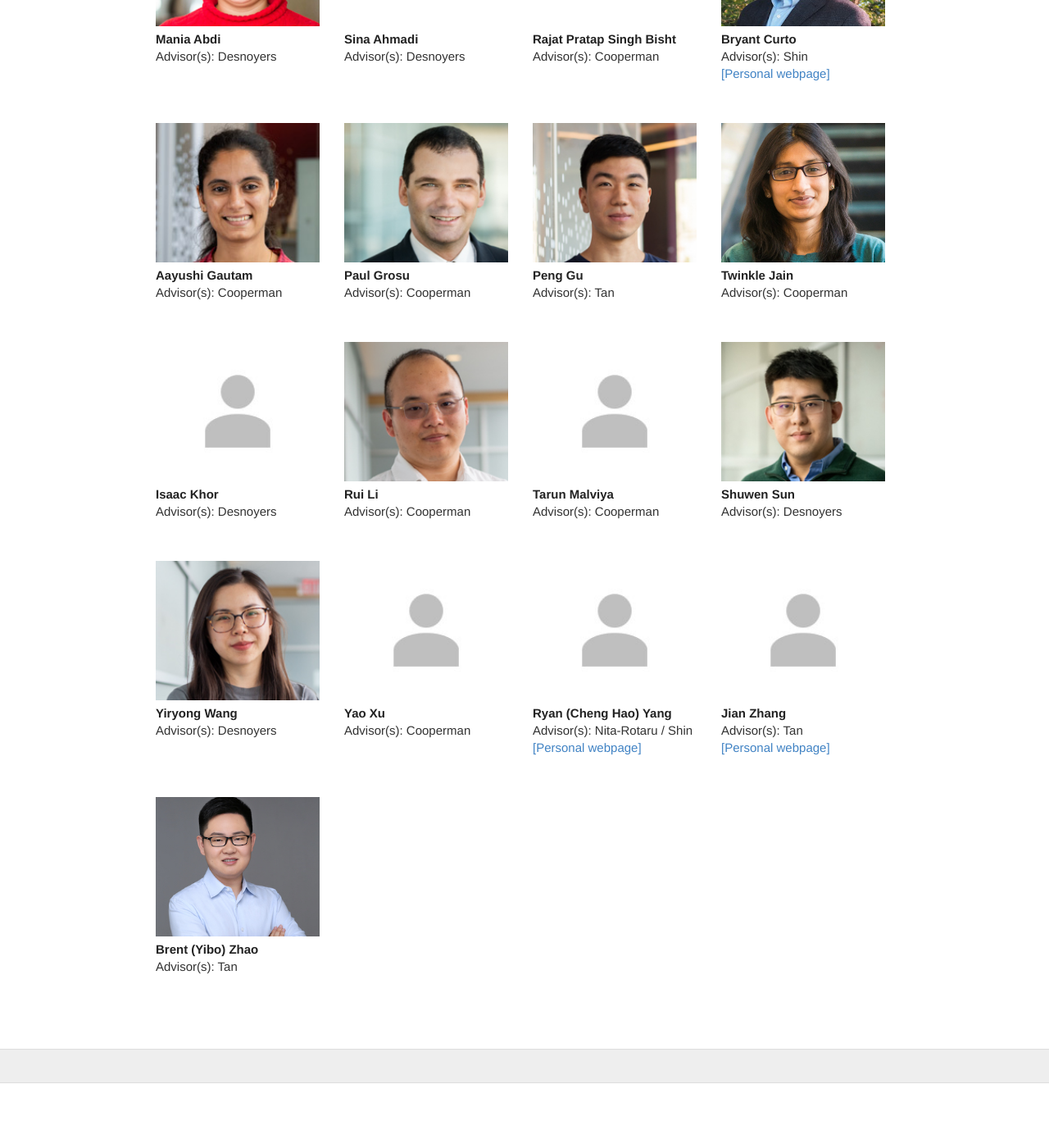
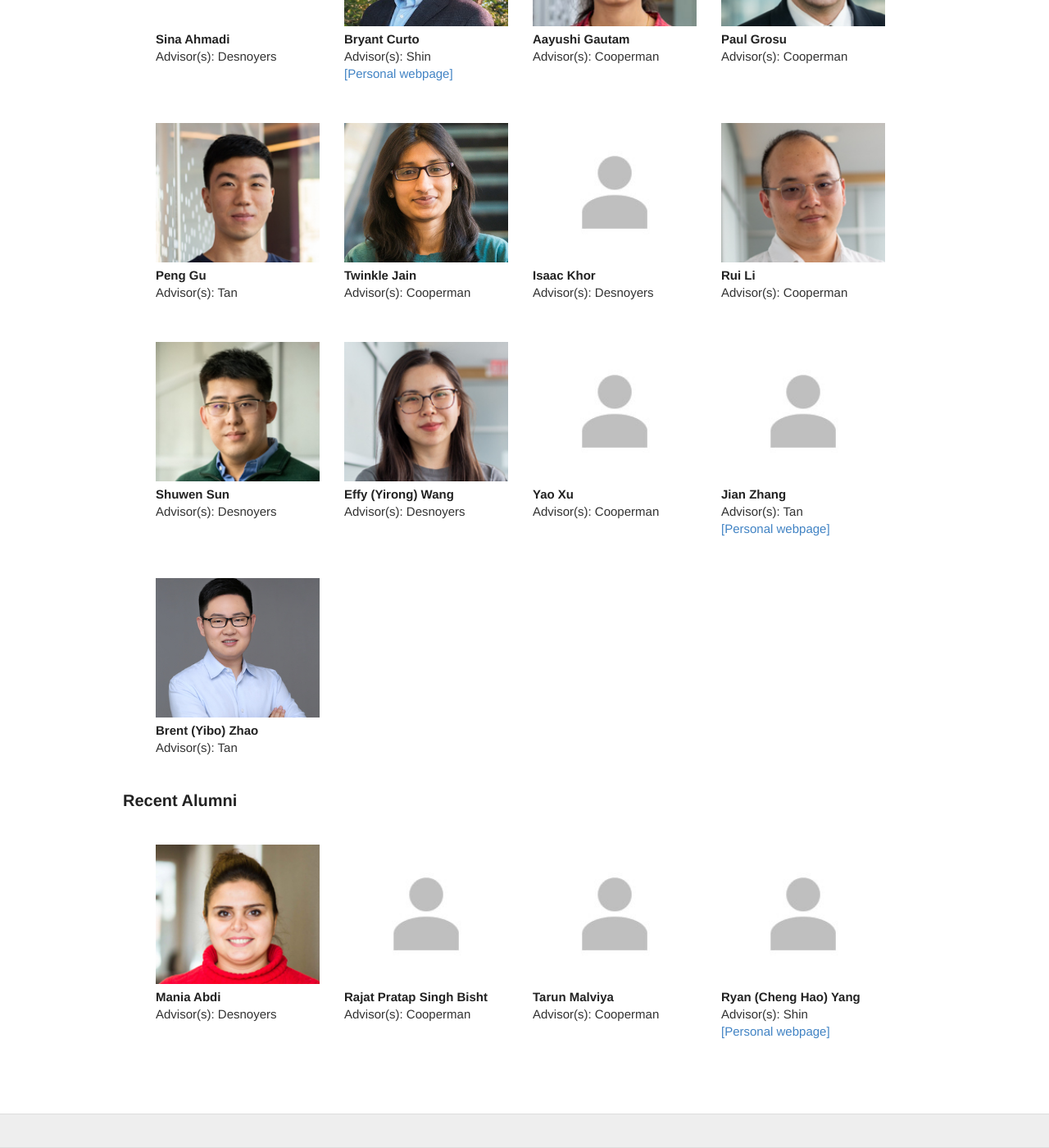
Before and after one commit to neu-srg/neu-srg.github.io, a Jekyll site: the page built from index.html, in a window 1280 px wide and 1400 px high, scrolled down 996 px. Shown: the whole window at 82% size. Built offline with Jekyll 4.4.1, drawn with Linux system fonts in a browser that asks for light colours; before the commit the page ends 2317 px from its top, so only the background shows below that.

Commit message:
student info update

```diff
--- a/_data/students.tsv
+++ b/_data/students.tsv
@@ -2,11 +2,11 @@
 Jian	Zhang	Tan			https://www.khoury.northeastern.edu/home/zhangjian3/ 			TRUE
 Twinkle	Jain	Cooperman				jain.jpg		TRUE
 Yao	Xu	Cooperman						TRUE
-Tarun	Malviya	Cooperman						TRUE
+Tarun	Malviya	Cooperman						FALSE
 Paul	Grosu	Cooperman				grosu.jpg		TRUE
-Ryan (Cheng Hao)	Yang	Nita-Rotaru	Shin		https://hare1039.github.io/			FALSE
+Ryan (Cheng Hao)	Yang	Shin			https://hare1039.github.io/			FALSE
 Mania	Abdi	Desnoyers				abdi.jpg		FALSE
-Yiryong	Wang	Desnoyers				wang.jpg		TRUE
+Effy (Yirong)	Wang	Desnoyers				wang.jpg		TRUE
 Peng	Gu	Tan				gu.jpg		TRUE
 Bryant	Curto	Shin			https://www.bryantcurto.com	curto.jpg		TRUE
 Brent (Yibo)	Zhao	Tan				zhao.jpg		TRUE
--- a/index.html
+++ b/index.html
@@ -22,7 +22,30 @@
 </div>
 <h3> Students </h3>
 <div class="student-table">
-  {% assign sorted_students = site.data.students | sort: 'last' %}
+  {% assign sorted_students = site.data.students | where: 'current', 'TRUE' | sort: 'last' %}
+  {% for student in sorted_students %}
+  <div class="student">
+    <div class="imgbox">
+      {% if student.photo %}
+      <img src="{{ site.baseurl }}/images/students/{{ student.photo }}" class="cropped"/>
+      {% else %}
+      <img src="{{ site.baseurl }}/images/avatar.jpg" class="cropped"/>
+      {% endif %}
+    </div>
+    <h5>{{ student.first }} {{ student.last }}</h5>
+    Advisor(s): {{student.advisor1}}
+    {%if student.advisor2 %}/ {{ student.advisor2 }} {% endif %}
+    {%if student.advisor3 %}/ {{ student.advisor3 }} {% endif %}
+    {% if student.personalweb %}
+    </br>
+    <a href="{{ student.personalweb }}" target="_blank">[Personal webpage]</a>
+    {% endif %}
+  </div>
+  {% endfor %}
+</div>
+<h3> Recent Alumni</h3>
+<div class="student-table">
+  {% assign sorted_students = site.data.students | where: 'current', 'FALSE' | sort: 'last' %}
   {% for student in sorted_students %}
   <div class="student">
     <div class="imgbox">
@@ -44,5 +67,4 @@
   {% endfor %}
 </div>
 
-
 </div>
```
